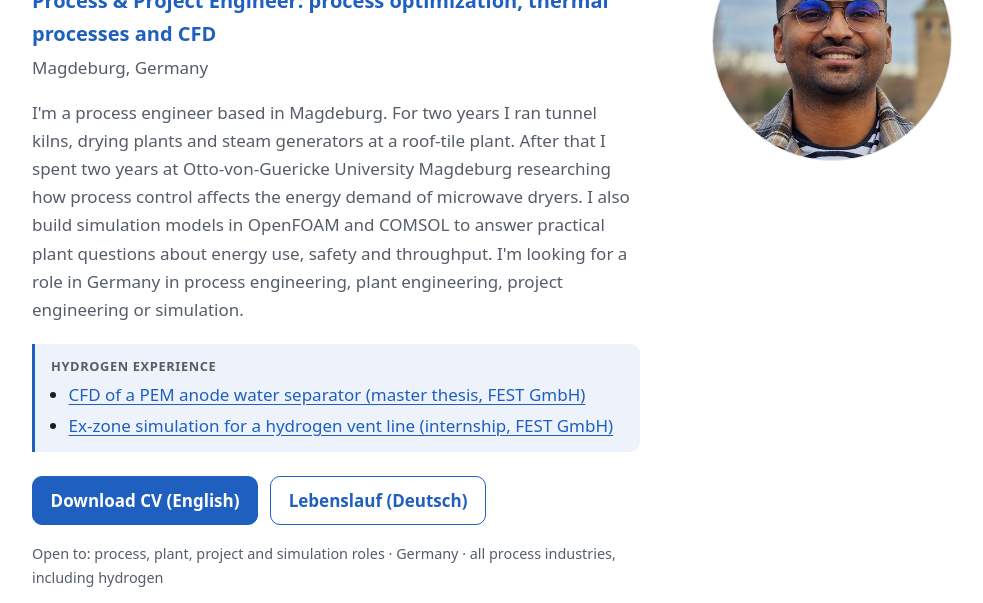
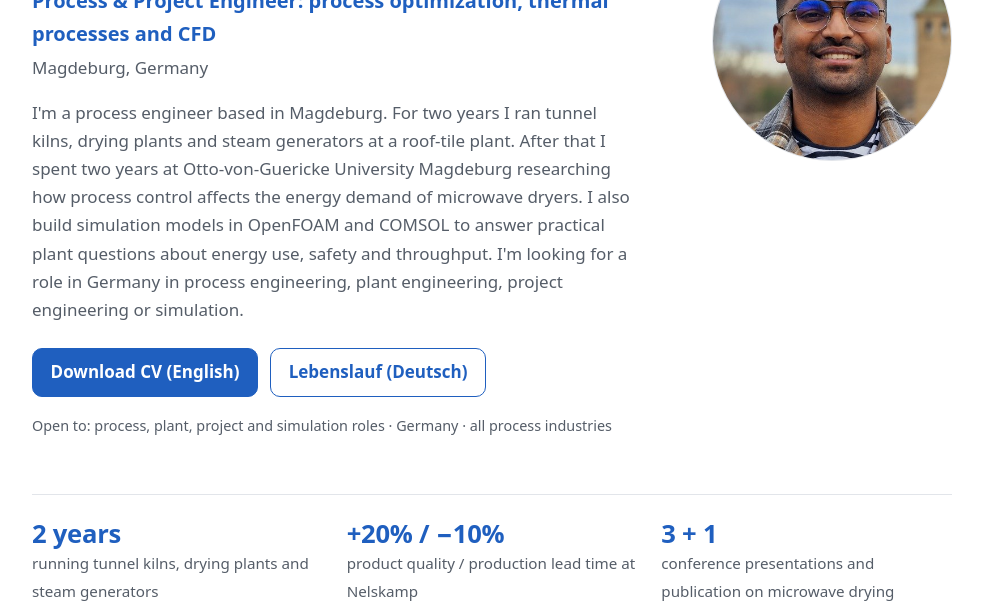
Before and after one commit to akshayun96/akshayun96.github.io, an Astro site: page /en in a window 1280 px wide. Shown: the part 215-818 px from the top of the page, without its empty margins (148-1131 px from the left). Built offline with nearby package versions, Linux system fonts and the light colour scheme; Astro itself is replaced by a stand-in of ours.

Commit message:
Remove Hydrogen experience box; open-to line says all process industries
Co-Authored-By: Claude Opus 5.5 <noreply@anthropic.com>

```diff
--- a/scripts/check-content.mjs
+++ b/scripts/check-content.mjs
@@ -30,12 +30,6 @@ en.projects.forEach((p, i) => {
   if (de.projects[i] && p.slug !== de.projects[i].slug) errors.push(`$.projects[${i}].slug: "${p.slug}" vs "${de.projects[i].slug}" (slugs must match)`);
 });
 
-for (const [l, c] of [['en', en], ['de', de]]) {
-  for (const f of c.hero.focus.items) {
-    if (!c.projects.some((p) => p.slug === f.slug && p.detailPage)) errors.push(`${l}: hero.focus links to "${f.slug}", which has no detail page`);
-  }
-}
-
 if (errors.length) {
   console.error('content.en.json and content.de.json do not match:\n  ' + errors.join('\n  '));
   process.exit(1);
--- a/src/data/content.de.json
+++ b/src/data/content.de.json
@@ -41,20 +41,7 @@
     "role": "Verfahrens- und Projektingenieur: Prozessoptimierung, thermische Verfahren und CFD",
     "location": "Magdeburg, Deutschland",
     "bio": "Ich bin Verfahrensingenieur in Magdeburg. Zwei Jahre lang habe ich in einem Dachziegelwerk Tunnelöfen, Trocknungsanlagen und Dampferzeuger betreut. Danach habe ich zwei Jahre an der Otto-von-Guericke-Universität Magdeburg untersucht, wie die Prozessführung den Energiebedarf von Mikrowellentrocknern beeinflusst. Mit OpenFOAM und COMSOL erstelle ich Simulationsmodelle für praktische Fragen aus dem Anlagenbetrieb: Energiebedarf, Sicherheit und Durchsatz. Ich suche eine Stelle in Deutschland in der Verfahrenstechnik, im Anlagenbau, als Projektingenieur oder in der Simulation.",
-    "focus": {
-      "label": "Erfahrung mit Wasserstoff",
-      "items": [
-        {
-          "text": "CFD eines Anodenwasserabscheiders für die PEM-Elektrolyse (Masterarbeit, FEST GmbH)",
-          "slug": "pem-separator"
-        },
-        {
-          "text": "Ex-Zonen-Simulation für eine Wasserstoff-Ausblaseleitung (Praktikum, FEST GmbH)",
-          "slug": "hydrogen-ex-zone"
-        }
-      ]
-    },
-    "openTo": "Offen für: Stellen in Verfahrenstechnik, Anlagenbau, Projektierung und Simulation · Deutschland · alle Prozessindustrien, auch Wasserstoff",
+    "openTo": "Offen für: Stellen in Verfahrenstechnik, Anlagenbau, Projektierung und Simulation · Deutschland · alle Prozessindustrien",
     "headshot": {
       "src": "/images/headshot.jpg",
       "alt": "Porträt von Akshay Ujjani Narasimhaiah"
--- a/src/data/content.en.json
+++ b/src/data/content.en.json
@@ -41,20 +41,7 @@
     "role": "Process & Project Engineer: process optimization, thermal processes and CFD",
     "location": "Magdeburg, Germany",
     "bio": "I'm a process engineer based in Magdeburg. For two years I ran tunnel kilns, drying plants and steam generators at a roof-tile plant. After that I spent two years at Otto-von-Guericke University Magdeburg researching how process control affects the energy demand of microwave dryers. I also build simulation models in OpenFOAM and COMSOL to answer practical plant questions about energy use, safety and throughput. I'm looking for a role in Germany in process engineering, plant engineering, project engineering or simulation.",
-    "focus": {
-      "label": "Hydrogen experience",
-      "items": [
-        {
-          "text": "CFD of a PEM anode water separator (master thesis, FEST GmbH)",
-          "slug": "pem-separator"
-        },
-        {
-          "text": "Ex-zone simulation for a hydrogen vent line (internship, FEST GmbH)",
-          "slug": "hydrogen-ex-zone"
-        }
-      ]
-    },
-    "openTo": "Open to: process, plant, project and simulation roles · Germany · all process industries, including hydrogen",
+    "openTo": "Open to: process, plant, project and simulation roles · Germany · all process industries",
     "headshot": {
       "src": "/images/headshot.jpg",
       "alt": "Portrait of Akshay Ujjani Narasimhaiah"
--- a/src/pages/[lang]/index.astro
+++ b/src/pages/[lang]/index.astro
@@ -15,12 +15,6 @@ const L = t.ui.projectLabels;
       <p class="role">{t.hero.role}</p>
       <p class="muted location">{t.hero.location}</p>
       <p class="bio">{t.hero.bio}</p>
-      <div class="focus">
-        <p class="focus-label">{t.hero.focus.label}</p>
-        <ul>
-          {t.hero.focus.items.map((f) => <li><a href={`/${lang}/projects/${f.slug}/`}>{f.text}</a></li>)}
-        </ul>
-      </div>
       <p class="actions">
         <a class="button" href={t.cv.own} download>{t.ui.downloadCv}</a>
         <a class="button secondary" href={t.cv.other} download>{t.ui.downloadCvOther}</a>
--- a/src/styles/global.css
+++ b/src/styles/global.css
@@ -6,7 +6,6 @@
   --border: #e2e5ea;
   --accent: #1f5fbf; /* the one accent color; 6.0:1 on white */
   --accent-contrast: #ffffff;
-  --accent-tint: #eef3fb;
   --radius: 10px;
   --font: system-ui, -apple-system, "Segoe UI", Roboto, "Helvetica Neue", Arial, sans-serif;
 }
@@ -20,7 +19,6 @@
     --border: #2c3138;
     --accent: #7fb0ff;
     --accent-contrast: #0c1a30;
-    --accent-tint: #18243a;
   }
 }
 
@@ -88,9 +86,6 @@ main section:last-child { border-bottom: 0; }
 .hero .role { font-size: 1.25rem; color: var(--accent); margin: 0 0 0.25rem; font-weight: 550; }
 .hero .location { margin: 0 0 1rem; }
 .hero .bio { max-width: 38rem; color: var(--muted); }
-.focus { max-width: 38rem; margin-top: 1.25rem; padding: 0.75rem 1rem; border-left: 3px solid var(--accent); background: var(--accent-tint); border-radius: 0 var(--radius) var(--radius) 0; }
-.focus-label { margin: 0 0 0.25rem; font-size: 0.8rem; font-weight: 600; text-transform: uppercase; letter-spacing: 0.05em; color: var(--muted); }
-.focus ul { margin: 0; padding-left: 1.1rem; display: grid; gap: 0.2rem; }
 .open-to { margin: 0.75rem 0 0; font-size: 0.9rem; color: var(--muted); }
 .highlights { grid-column: 1 / -1; list-style: none; margin: 1rem 0 0; padding: 1.5rem 0 0; border-top: 1px solid var(--border); display: grid; grid-template-columns: repeat(auto-fit, minmax(min(100%, 200px), 1fr)); gap: 1.5rem; }
 .highlights strong { display: block; font-size: 1.6rem; line-height: 1.2; color: var(--accent); letter-spacing: -0.01em; }
```
Also changed, not shown: README.md.
